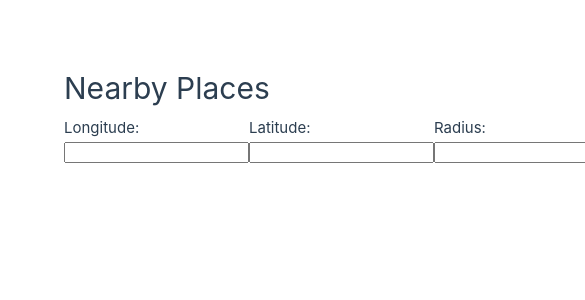
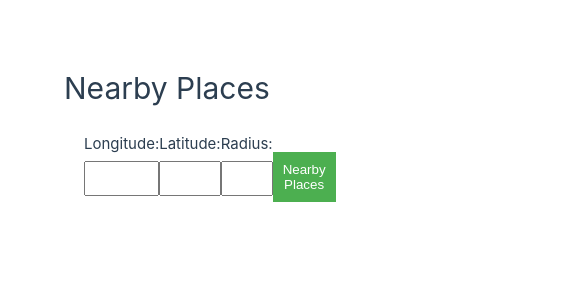
Before and after one commit to kucukfurkan/NearbyPlacesClient, a Vue app: page / in a window 390 px wide. Shown: the top 300 px of the page, 585 px wide, since content can reach past the window. Built offline with nearby package versions, Linux system fonts and the light colour scheme.

Commit message:
Make the page responsive

```diff
--- a/src/components/NearbyPlaces.vue
+++ b/src/components/NearbyPlaces.vue
@@ -1,6 +1,6 @@
 <!-- src/components/NearbyPlaces.vue -->
 <template>
-  <div>
+  <div class="nearby-places">
     <h1>Nearby Places</h1>
     <form @submit.prevent="getNearbyPlaces" class="form-container">
       <div class="form-group">
@@ -18,10 +18,10 @@
         <input type="text" class="input-group" v-model="radius" required />
       </div>
 
-      <button type="submit" class="button">Get Nearby Places</button>
+      <button type="submit" class="button">Nearby Places</button>
     </form>
-
   </div>
+  <div></div>
 </template>
 
 <script>
@@ -56,23 +56,63 @@ export default {
 
 <style scoped>
 .form-container {
+    min-height: 100vh;
     display: flex;
     flex-direction: row;
-  align-items: center;
+    max-width: 600px;
+    margin: 0 auto;
+    padding: 20px;
+    align-items: flex-start;
+  }
+
+  .nearby-places{
+    padding-top: 0px;
+  }
+
+  .form-group {
+    margin-bottom: 15px;
+    align-items: flex-start;
+  }
+
+  .label-group {
+    display: block;
+    margin-bottom: 5px;
+  }
+
+  .input-group {
+    width: 100%;
+    padding: 8px;
+    box-sizing: border-box;
+    margin-right:24px;
   }
 
   .button {
     background-color: #4caf50;
     color: white;
-  padding: 10px 20px;
+    padding: 10px;
     border: none;
-  border-radius: 5px;
     cursor: pointer;
-  font-size: 16px;
-  height: 55px;
+    width:70px;
+    height: 50px;
+    margin-top: 20px;
   }
 
-.button:hover {
-  background-color: #45a049;
+  @media (min-width: 600px) {
+    .form-container {
+      max-width: 600px;
+    }
+
+    .form-group {
+      flex-direction: row;
+      align-items: center;
+    }
+
+    .label-group {
+      margin-right: 10px;
+    }
+
+    .input-group {
+      width: 150px;
+    }
   }
 </style>
```
Lines whose indentation alone changed are shown as unchanged.
